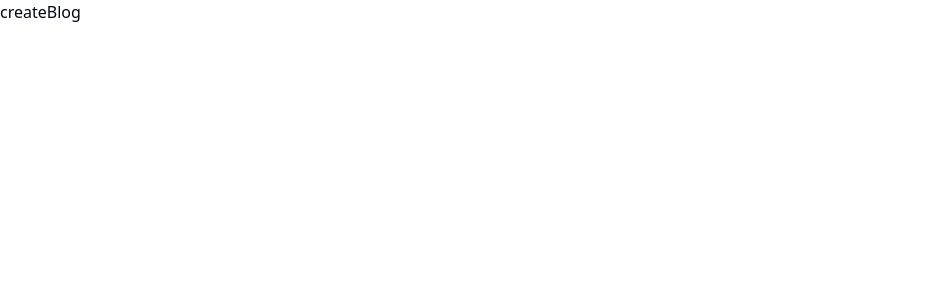
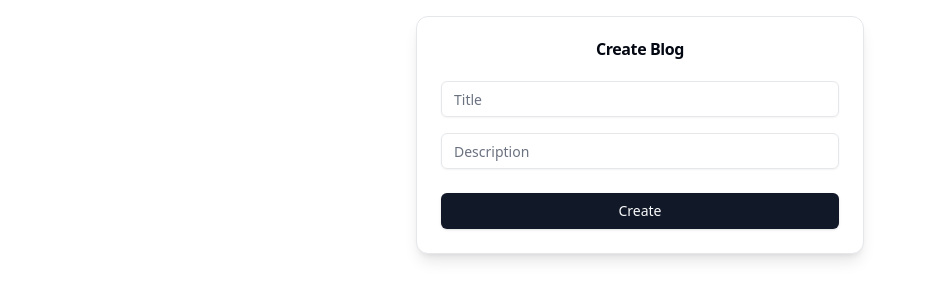
Before and after one commit to vardaan-bhatia/ByteWrite, a React (Vite) app in the folder frontend/: page /createblog in a window 1280 px wide. Shown: the top 300 px of the page, without its empty margins (0-926 px from the left). Built offline with nearby package versions, Linux system fonts and the light colour scheme; sample sign-in values are in the browser's storage.

Commit message:
blogs fetch and created

```diff
--- a/frontend/src/App.tsx
+++ b/frontend/src/App.tsx
@@ -2,7 +2,7 @@ import { BrowserRouter as Router, Route, Routes } from "react-router-dom";
 import Auth from "./pages/auth";
 import Home from "./components/Home";
 import CreateBlog from "./pages/createBlog";
-import Dashboard from "./pages/dashboard";
+
 const App = () => {
   return (
     <div className="min-h-screen">
@@ -20,7 +20,6 @@ const App = () => {
             }
           />
           <Route path="/createblog" element={<CreateBlog />} />
-          <Route path="/dashboard" element={<Dashboard />} />
         </Routes>
       </Router>
     </div>
--- a/frontend/src/components/Login.tsx
+++ b/frontend/src/components/Login.tsx
@@ -46,7 +46,7 @@ const Login: React.FC = () => {
       // Store token and redirect on success
       localStorage.setItem("token", response.data.token);
       setServerError(null); // Clear server error on success
-      navigate("/dashboard");
+      navigate("/createblog");
     } catch (error: unknown) {
       if (axios.isAxiosError(error)) {
         setServerError(error.response?.data?.message || "Login failed");
--- a/frontend/src/pages/auth.tsx
+++ b/frontend/src/pages/auth.tsx
@@ -9,7 +9,7 @@ const Auth: React.FC = () => {
   const token = localStorage.getItem("token");
   useEffect(() => {
     if (token) {
-      navigate("/dashboard");
+      navigate("/createblog");
     }
   }, []);
 
--- a/frontend/src/pages/createBlog.tsx
+++ b/frontend/src/pages/createBlog.tsx
@@ -1,8 +1,27 @@
-import React from "react";
+import React, { useEffect, useState } from "react";
 import { useNavigate } from "react-router-dom";
-import { useEffect } from "react";
+import {
+  Card,
+  CardContent,
+  CardFooter,
+  CardHeader,
+  CardTitle,
+} from "@/components/ui/card";
+import { Button } from "@/components/ui/button";
+import { Input } from "@/components/ui/input";
+import axios from "axios";
+
+interface Blog {
+  title: string;
+  description: string;
+}
 
 const CreateBlog: React.FC = () => {
+  const [blogData, setBlogData] = useState<Blog>({
+    title: "",
+    description: "",
+  });
+  const [message, setMessage] = useState<string>("");
   const navigate = useNavigate();
 
   const token = localStorage.getItem("token");
@@ -11,9 +30,90 @@ const CreateBlog: React.FC = () => {
     if (!token) {
       navigate("/auth");
     }
-  }, [token]);
+  }, [token, navigate]);
 
-  return <div>createBlog</div>;
+  const handleChange = (e: React.ChangeEvent<HTMLInputElement>) => {
+    const { name, value } = e.target;
+    setBlogData((prev) => ({
+      ...prev,
+      [name]: value,
+    }));
+  };
+
+  const handleSubmit = async (e: React.FormEvent) => {
+    e.preventDefault();
+    try {
+      const response = await axios.post(
+        "http://localhost:3000/api/v1/blogs",
+        blogData,
+        {
+          headers: {
+            "Content-Type": "application/json",
+            Authorization: `Bearer ${token}`,
+          },
+        }
+      );
+      console.log(response.data);
+      setMessage("Blog created successfully!");
+      setBlogData({ title: "", description: "" }); // Reset form
+    } catch (error: unknown) {
+      setMessage(
+        axios.isAxiosError(error) && error.response?.data?.message
+          ? error.response.data.message
+          : "An error occurred while creating the blog."
+      );
+    }
+  };
+
+  return (
+    <div>
+      <Card className="max-w-md mx-auto mt-4 shadow-lg mb-8">
+        <form onSubmit={handleSubmit}>
+          <CardHeader className="text-center">
+            <CardTitle>Create Blog</CardTitle>
+            {message && (
+              <p
+                className={`text-center mt-2 ${
+                  message.includes("successfully")
+                    ? "text-green-500"
+                    : "text-red-500"
+                }`}
+              >
+                {message}
+              </p>
+            )}
+          </CardHeader>
+          <CardContent className="space-y-4">
+            <div>
+              <Input
+                type="text"
+                placeholder="Title"
+                name="title"
+                onChange={handleChange}
+                value={blogData.title}
+                required
+              />
+            </div>
+            <div>
+              <Input
+                type="text"
+                placeholder="Description"
+                name="description"
+                onChange={handleChange}
+                value={blogData.description}
+                required
+              />
+            </div>
+          </CardContent>
+          <CardFooter>
+            <Button className="w-full" type="submit">
+              Create
+            </Button>
+          </CardFooter>
+        </form>
+      </Card>
+    </div>
+  );
 };
 
 export default CreateBlog;
--- a/frontend/src/pages/dashboard.tsx
+++ /dev/null
@@ -1,7 +0,0 @@
-import React from "react";
-
-const Dashboard: React.FC = () => {
-  return <div>dashboard</div>;
-};
-
-export default Dashboard;
```
